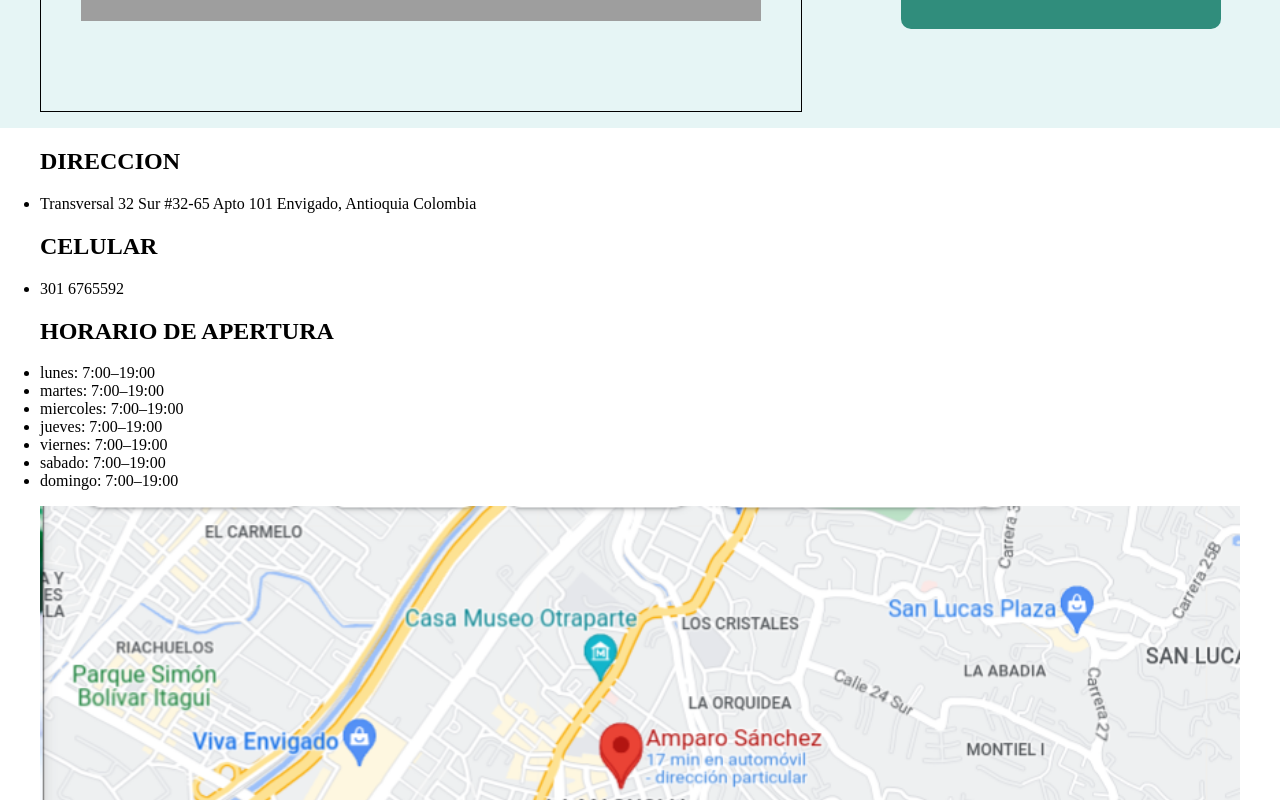
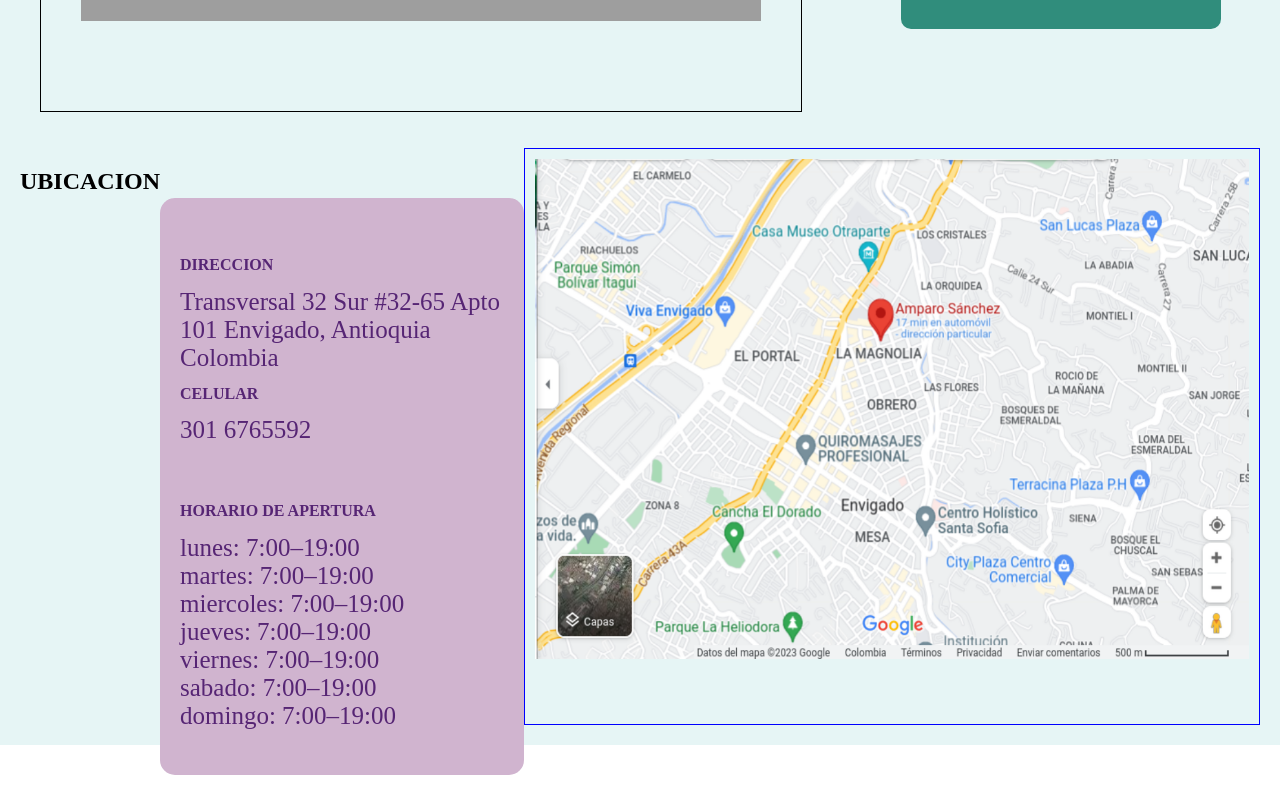
Before and after one commit to danielcarz/vercel5, a React (Vite) app: page / in a window 1280 px wide. Shown: the part 1580-2380 px from the top of the page. After the commit the page ends 2355 px from the top, so only its background shows below. Built offline with nearby package versions, Linux system fonts and the light colour scheme; grey boxes are pictures that could not be loaded.

Commit message:
UBICATION estilos y poscisionamiento

```diff
--- a/src/components/ubications.jsx
+++ b/src/components/ubications.jsx
@@ -8,7 +8,9 @@ const Ubication = () => {
 
     return(
         <section className="ubication_container">
+            <h1>UBICACION</h1>
             <section className="ubication_info_wrapper">
+
                 <ul>
                     <h2>DIRECCION</h2>
                     <li>  Transversal 32 Sur #32-65 Apto 101
@@ -42,6 +44,7 @@ const Ubication = () => {
                     <img src={map} alt="ubication" />
                 </a>
             </figure>
+
         </section>
     )
 }
--- a/src/sass/index.css
+++ b/src/sass/index.css
@@ -614,8 +614,13 @@ body {
 @media (max-width: 809px) {
   .ubication_container {
     text-align: left;
-    color: white;
-    background-color: #8B4589;
+    border-radius: 15px;
+    border: none;
+    width: 30%;
+    height: auto;
+    color: #49166B;
+    font-size: 25px;
+    background-color: #d0b4cf;
     height: auto;
   }
   .ubication_container .ubication_info_wrapper {
@@ -645,8 +650,13 @@ body {
 @media (min-width: 810px) and (max-width: 1023px) {
   .ubication_container {
     text-align: left;
-    color: white;
-    background-color: #8B4589;
+    border-radius: 15px;
+    border: none;
+    width: 30%;
+    height: auto;
+    color: #49166B;
+    font-size: 25px;
+    background-color: #d0b4cf;
     height: auto;
   }
   .ubication_container .ubication_info_wrapper {
@@ -672,4 +682,52 @@ body {
     height: 500px;
   }
 }
+
+@media (min-width: 1024px) {
+  .ubication_container {
+    display: -webkit-box;
+    display: -ms-flexbox;
+    display: flex;
+    height: auto;
+    padding: 20px;
+    background-color: #E6F5F5;
+    position: relative;
+  }
+  .ubication_container .ubication_info_wrapper {
+    text-align: left;
+    border-radius: 15px;
+    border: none;
+    width: 30%;
+    height: auto;
+    color: #49166B;
+    font-size: 25px;
+    background-color: #d0b4cf;
+    margin: 0 auto;
+    padding: 10px;
+    position: relative;
+    top: 50px;
+  }
+  .ubication_container .ubication_info_wrapper ul {
+    opacity: 0.9;
+    z-index: 1;
+    text-align: left;
+    padding: 10px;
+  }
+  .ubication_container .ubication_info_wrapper ul h2 {
+    font-size: 16px;
+  }
+  .ubication_container .ubication_info_wrapper ul li {
+    text-decoration: none;
+    list-style: none;
+  }
+  .ubication_container .ubication_image_wrapper {
+    margin: 0 auto;
+    padding: 10px;
+    border: 1px solid blue;
+  }
+  .ubication_container .ubication_image_wrapper img {
+    width: 100%;
+    height: 500px;
+  }
+}
 /*# sourceMappingURL=index.css.map */
```
Also changed, not shown: src/sass/abstracts/mixins/_mixin_ubications.scss (+8 -2 lines), src/sass/components/_ubication.scss (+56 -0 lines), 1 other file (tests, documents, lock files or other folders).
